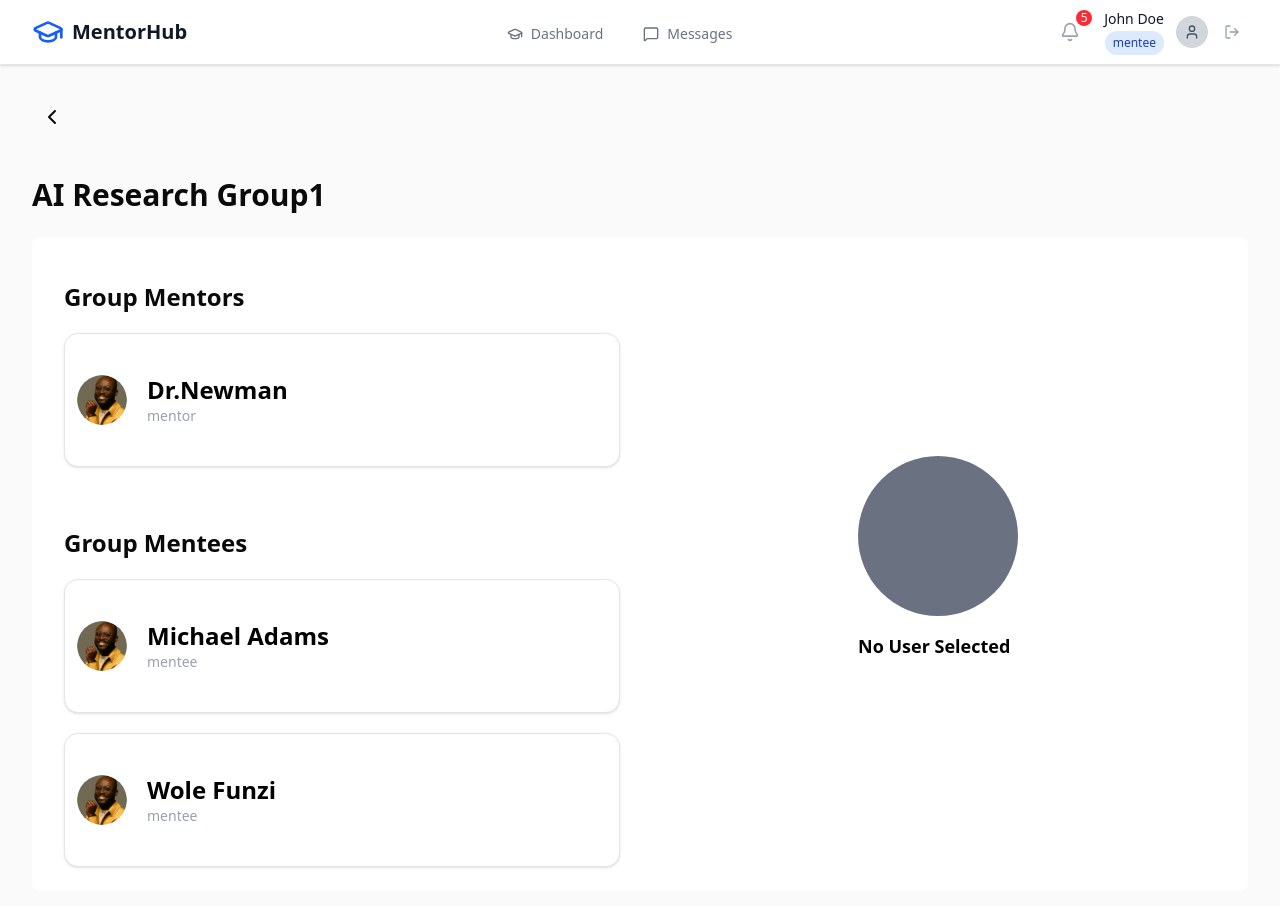
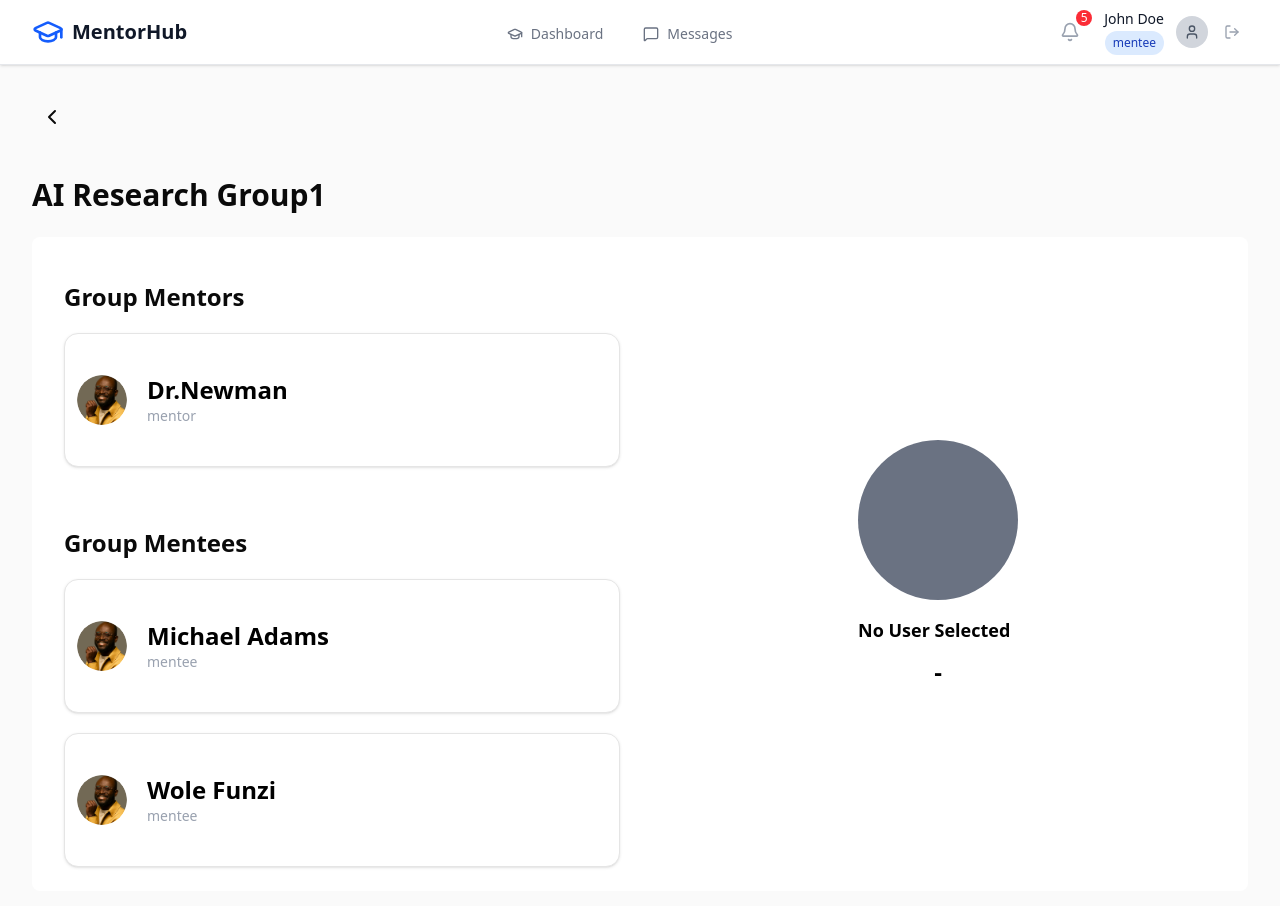
Before and after one commit to Kingscliq/mentor-hub, a Next.js app: page /groups in a window 1280 px wide. Shown: the top 906 px of the page. Built offline with nearby package versions, Linux system fonts and the light colour scheme.

Commit message:
Update src/features/groups/components/main-profile.tsx

```diff
--- a/src/features/groups/components/main-profile.tsx
+++ b/src/features/groups/components/main-profile.tsx
@@ -33,7 +33,7 @@ const MainProfile: React.FC<MainProfileI> = ({ selectedUser }) => {
         </Box>
         <Box>
           <Box as="h1" className="text-2xl font-bold text-black mt-3">
-            {selectedUser?.name}
+            {selectedUser?.name ?? "-"}
           </Box>
         </Box>
       </Box>
```
